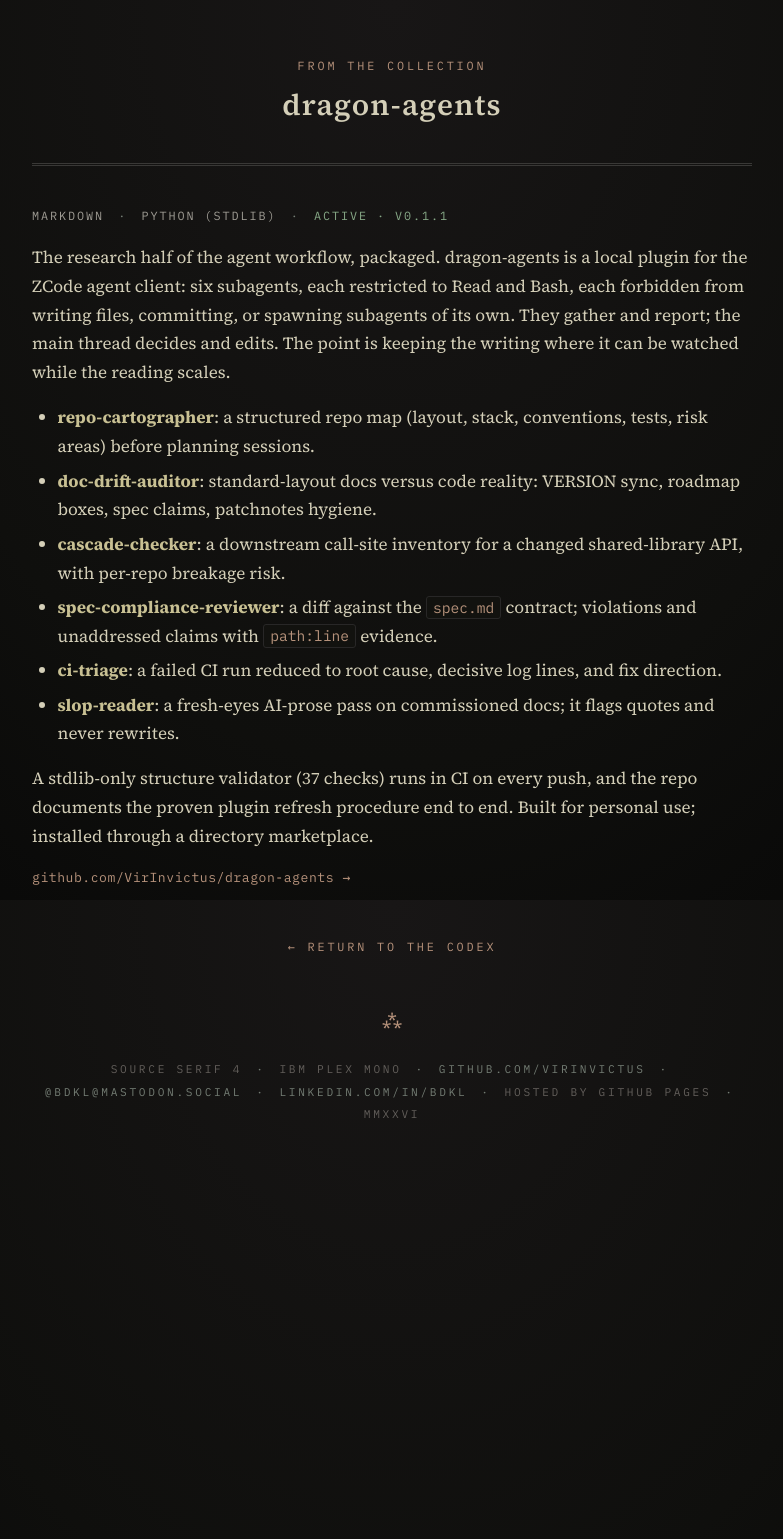
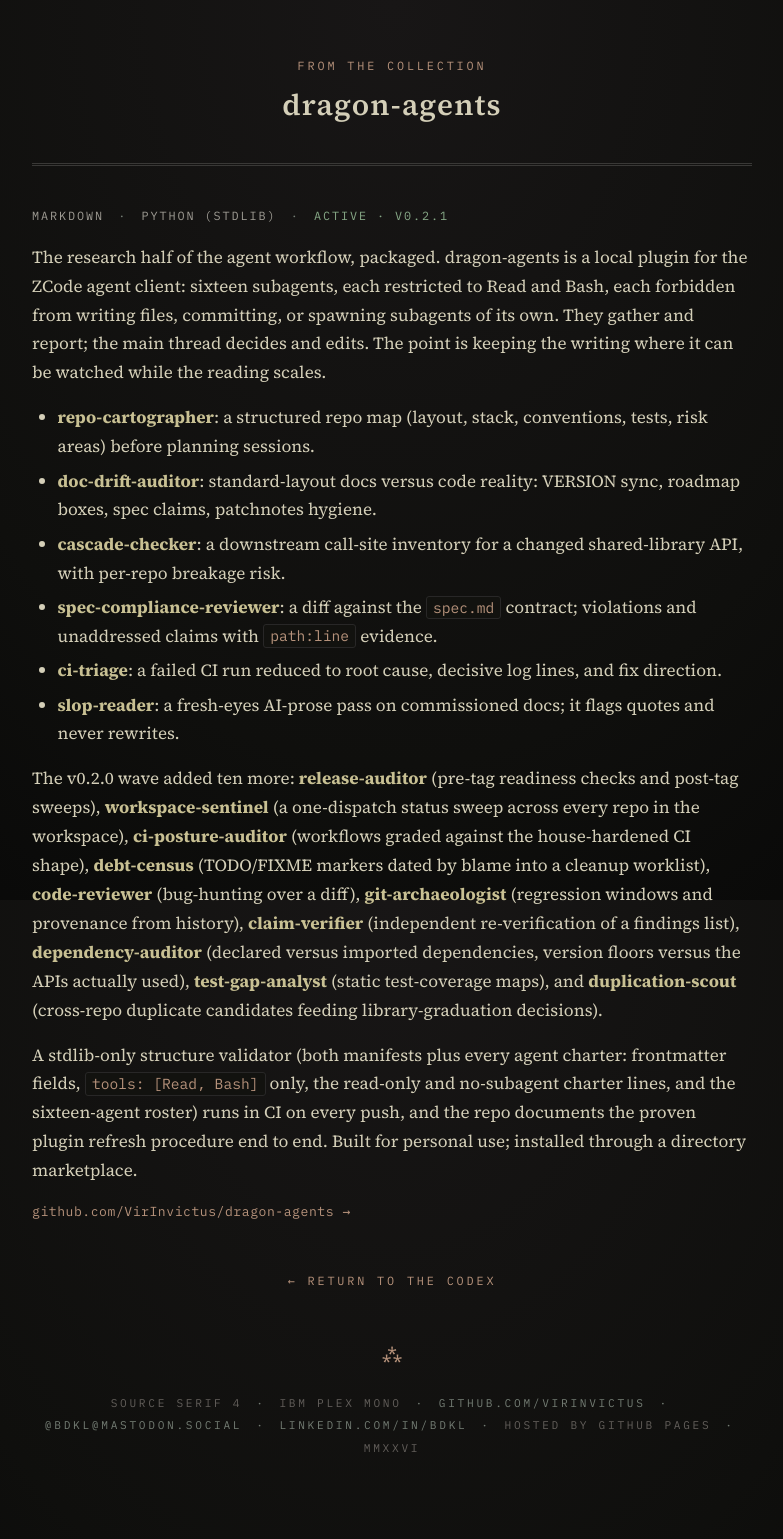
Before and after one commit to VirInvictus/VirInvictus.github.io, a Jekyll site: the page built from codex/dragon-agents.md, in a window 1280 px wide. Shown: the whole page, without its empty margins (248-1031 px from the left). Built offline with Jekyll 4.4.1, drawn with Linux system fonts in a browser that asks for light colours; before the commit the page ends 1205 px from its top, so only the background shows below that.

Commit message:
docs: Sunday sync, status spans and codex prose caught up to the repos (CalibreQuarry v3.54.0 + stamp tools, bindery-cli v0.45.0 fix records, Catagotchi v4.51.0, lattice-music v5.7.0 lyrics mode, deadbeef-cui v2.0.0, dragon-agents v0.2.1 sixteen agents)

```diff
--- a/codex/dragon-agents.md
+++ b/codex/dragon-agents.md
@@ -2,13 +2,13 @@
 layout: codex
 image: /assets/img/og-card.png
 title: "dragon-agents"
-description: "A local ZCode plugin of six read-only research subagents: they gather and report, the main thread decides and edits."
+description: "A local ZCode plugin of sixteen read-only research subagents: they gather and report, the main thread decides and edits."
 permalink: /codex/dragon-agents/
 ---
 
-<p class="codex-meta">Markdown <span class="stack-sep">·</span> Python (stdlib) <span class="stack-sep">·</span> <span class="status">active · v0.1.1</span></p>
+<p class="codex-meta">Markdown <span class="stack-sep">·</span> Python (stdlib) <span class="stack-sep">·</span> <span class="status">active · v0.2.1</span></p>
 
-The research half of the agent workflow, packaged. dragon-agents is a local plugin for the ZCode agent client: six subagents, each restricted to Read and Bash, each forbidden from writing files, committing, or spawning subagents of its own. They gather and report; the main thread decides and edits. The point is keeping the writing where it can be watched while the reading scales.
+The research half of the agent workflow, packaged. dragon-agents is a local plugin for the ZCode agent client: sixteen subagents, each restricted to Read and Bash, each forbidden from writing files, committing, or spawning subagents of its own. They gather and report; the main thread decides and edits. The point is keeping the writing where it can be watched while the reading scales.
 
 - **repo-cartographer**: a structured repo map (layout, stack, conventions, tests, risk areas) before planning sessions.
 - **doc-drift-auditor**: standard-layout docs versus code reality: VERSION sync, roadmap boxes, spec claims, patchnotes hygiene.
@@ -17,6 +17,8 @@ The research half of the agent workflow, packaged. dragon-agents is a local plug
 - **ci-triage**: a failed CI run reduced to root cause, decisive log lines, and fix direction.
 - **slop-reader**: a fresh-eyes AI-prose pass on commissioned docs; it flags quotes and never rewrites.
 
-A stdlib-only structure validator (37 checks) runs in CI on every push, and the repo documents the proven plugin refresh procedure end to end. Built for personal use; installed through a directory marketplace.
+The v0.2.0 wave added ten more: **release-auditor** (pre-tag readiness checks and post-tag sweeps), **workspace-sentinel** (a one-dispatch status sweep across every repo in the workspace), **ci-posture-auditor** (workflows graded against the house-hardened CI shape), **debt-census** (TODO/FIXME markers dated by blame into a cleanup worklist), **code-reviewer** (bug-hunting over a diff), **git-archaeologist** (regression windows and provenance from history), **claim-verifier** (independent re-verification of a findings list), **dependency-auditor** (declared versus imported dependencies, version floors versus the APIs actually used), **test-gap-analyst** (static test-coverage maps), and **duplication-scout** (cross-repo duplicate candidates feeding library-graduation decisions).
+
+A stdlib-only structure validator (both manifests plus every agent charter: frontmatter fields, `tools: [Read, Bash]` only, the read-only and no-subagent charter lines, and the sixteen-agent roster) runs in CI on every push, and the repo documents the proven plugin refresh procedure end to end. Built for personal use; installed through a directory marketplace.
 
 <p class="codex-link"><a href="https://github.com/VirInvictus/dragon-agents">github.com/VirInvictus/dragon-agents →</a></p>
```
Also changed, not shown: README.md (+3 -3 lines), codex/bindery-cli.md (+2 -2 lines), codex/calibrequarry.md (+4 -2 lines), codex/catagotchi.md (+1 -1 lines), codex/deadbeef-cui.md (+1 -1 lines), codex/lattice-music.md (+2 -2 lines).
